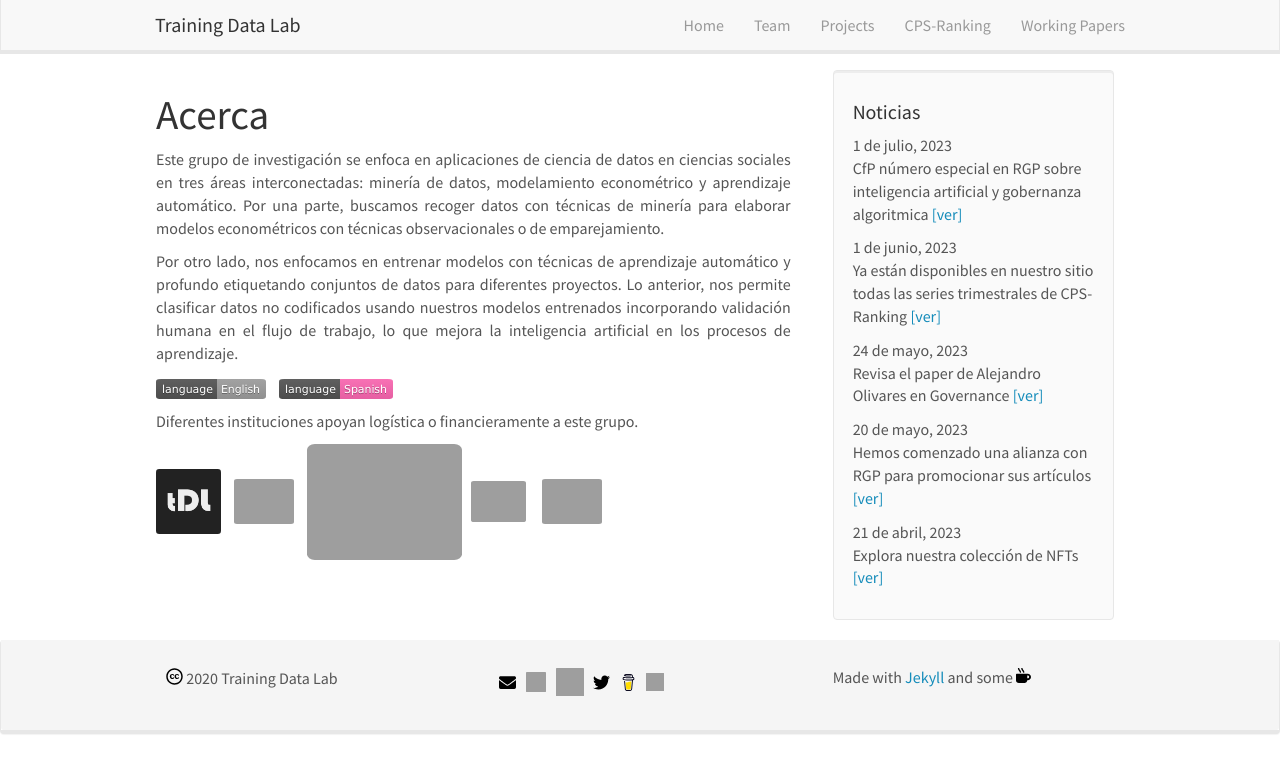
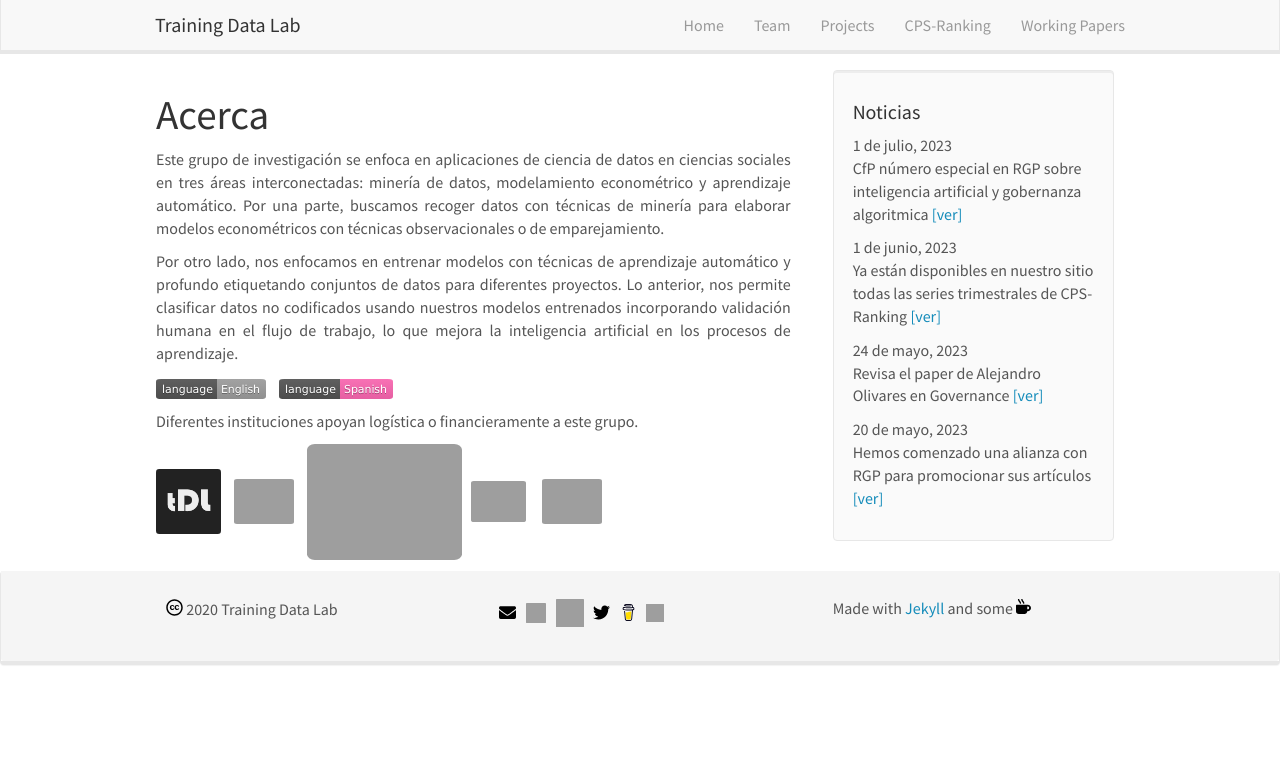
Before and after one commit to training-datalab/old-training-datalab.com, a Jekyll site: the page built from _pages/about_spanish.md, in a window 1280 px wide. Shown: the top 773 px of the page. Built offline with Jekyll 4.4.1, drawn with Linux system fonts in a browser that asks for light colours; nearby versions of some CDN libraries.

Commit message:
Update news_spanish.yml

```diff
--- a/_data/news_spanish.yml
+++ b/_data/news_spanish.yml
@@ -13,7 +13,3 @@
 - date: 20 de mayo, 2023
   headline: "Hemos comenzado una alianza con RGP para promocionar sus artículos"
   newslink: <a href="https://revistas.uv.cl/index.php/rgp/index" target="_blank">[ver]</a>
-
-- date: 21 de abril, 2023
-  headline: "Explora nuestra colección de NFTs"
-  newslink: <a href="https://opensea.io/collection/tdatalab" target="_blank">[ver]</a>
```
